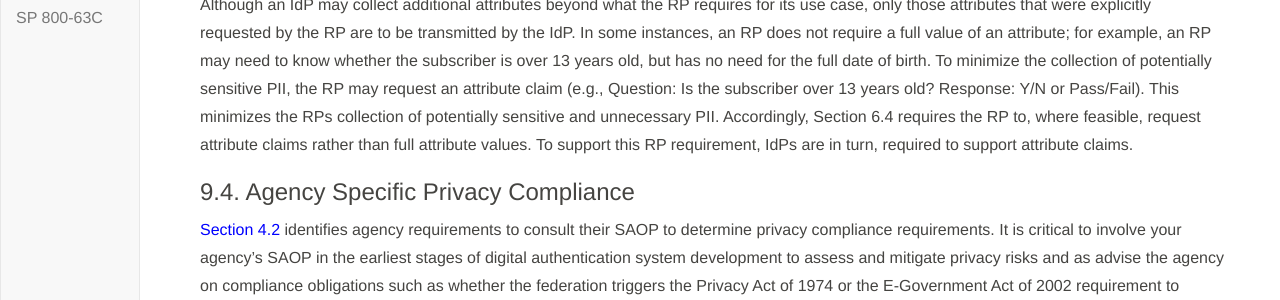
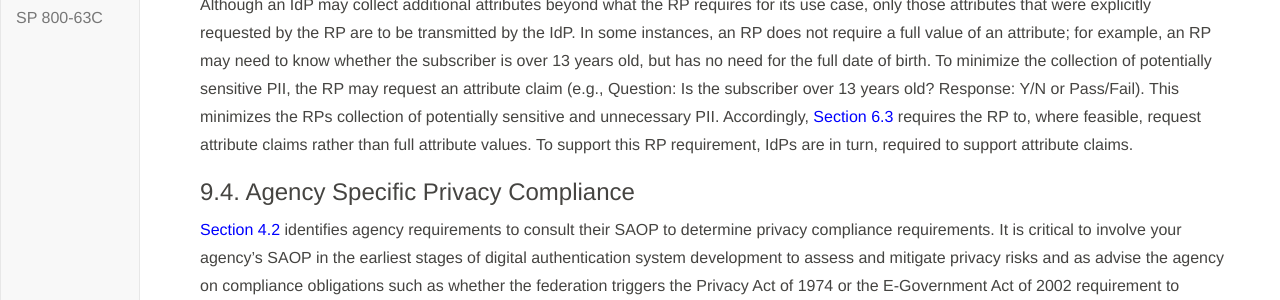
Before and after one commit to usnistgov/800-63-3, a Jekyll site: the page built from sp800-63c/sec9_privacy.md, in a window 1280 px wide and 900 px high, scrolled down 725 px. Shown: the part 264-564 px from the top of the window. Built offline with Jekyll 4.4.1, drawn with Linux system fonts in a browser that asks for light colours; our own code applies the rules of GitHub Pages for plain Markdown files.

Commit message:
Update sec9_privacy.md

```diff
--- a/sp800-63c/sec9_privacy.md
+++ b/sp800-63c/sec9_privacy.md
@@ -22,7 +22,7 @@
 
 ### 9.3. Data Minimization
 
-Although an IdP may collect additional attributes beyond what the RP requires for its use case, only those attributes that were explicitly requested by the RP are to be transmitted by the IdP. In some instances, an RP does not require a full value of an attribute; for example, an RP may need to know whether the subscriber is over 13 years old, but has no need for the full date of birth. To minimize the collection of potentially sensitive PII, the RP may request an attribute claim (e.g., Question: Is the subscriber over 13 years old? Response: Y/N or Pass/Fail).  This minimizes the RPs collection of potentially sensitive and unnecessary PII.  Accordingly, Section 6.4 requires the RP to, where feasible, request attribute claims rather than full attribute values.  To support this RP requirement, IdPs are in turn, required to support attribute claims.
+Although an IdP may collect additional attributes beyond what the RP requires for its use case, only those attributes that were explicitly requested by the RP are to be transmitted by the IdP. In some instances, an RP does not require a full value of an attribute; for example, an RP may need to know whether the subscriber is over 13 years old, but has no need for the full date of birth. To minimize the collection of potentially sensitive PII, the RP may request an attribute claim (e.g., Question: Is the subscriber over 13 years old? Response: Y/N or Pass/Fail).  This minimizes the RPs collection of potentially sensitive and unnecessary PII.  Accordingly, [Section 6.3](https://pages.nist.gov/800-63-3/sp800-63c.html#sec6-3) requires the RP to, where feasible, request attribute claims rather than full attribute values.  To support this RP requirement, IdPs are in turn, required to support attribute claims.
 
 
 ### 9.4. Agency Specific Privacy Compliance
```
